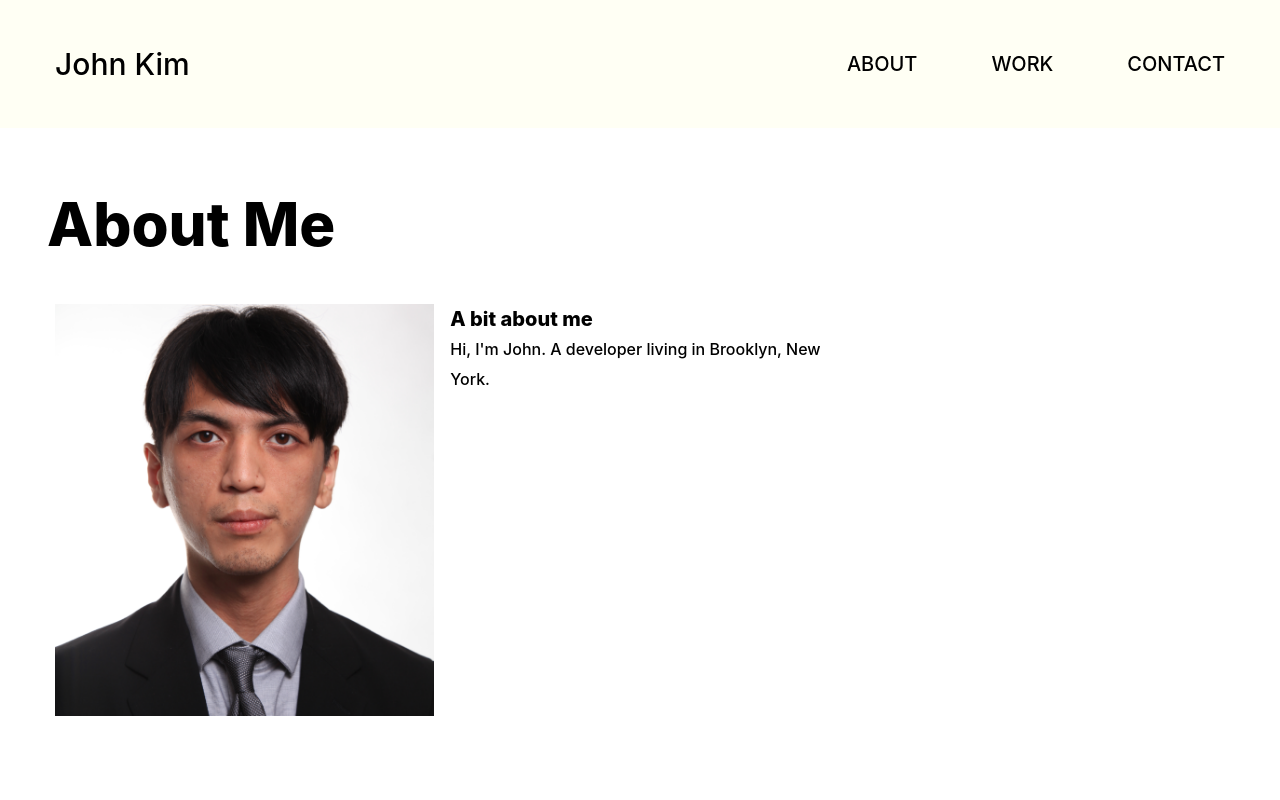
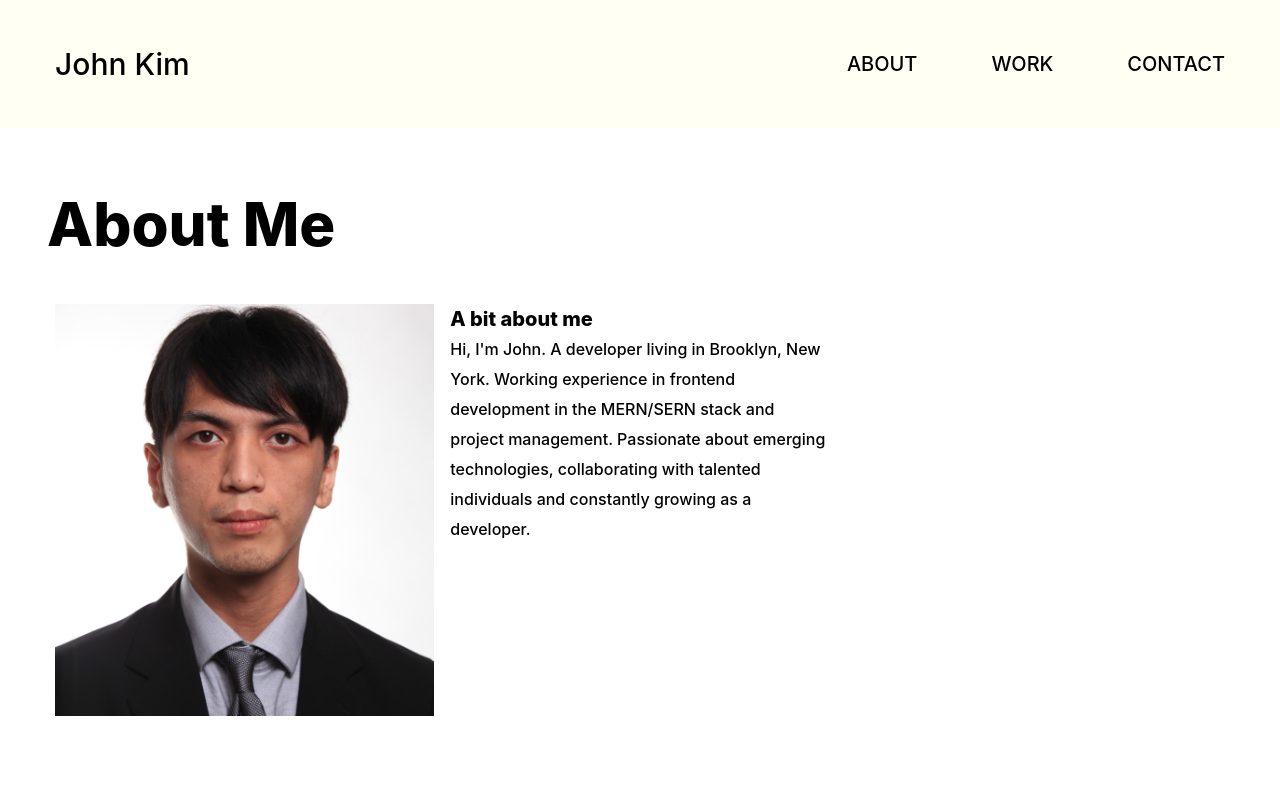
Before and after one commit to mother426/john-kim-react-portfolio, a React (Create React App) app: page / in a window 1280 px wide. Shown: the top 800 px of the page. Built offline with nearby package versions, Linux system fonts and the light colour scheme.

Commit message:
about update

```diff
--- a/src/components/about/about.jsx
+++ b/src/components/about/about.jsx
@@ -23,7 +23,7 @@ const about = () => (
             <div>
               <h4 className="font32 weight800">A bit about me</h4>
               <p className="font16 weight500">
-                Hi, I'm John. A developer living in Brooklyn, New York.
+                Hi, I'm John. A developer living in Brooklyn, New York. Working experience in frontend development in the MERN/SERN stack and project management. Passionate about emerging technologies, collaborating with talented individuals and constantly growing as a developer.
               </p>
             </div>
           </div>
```
